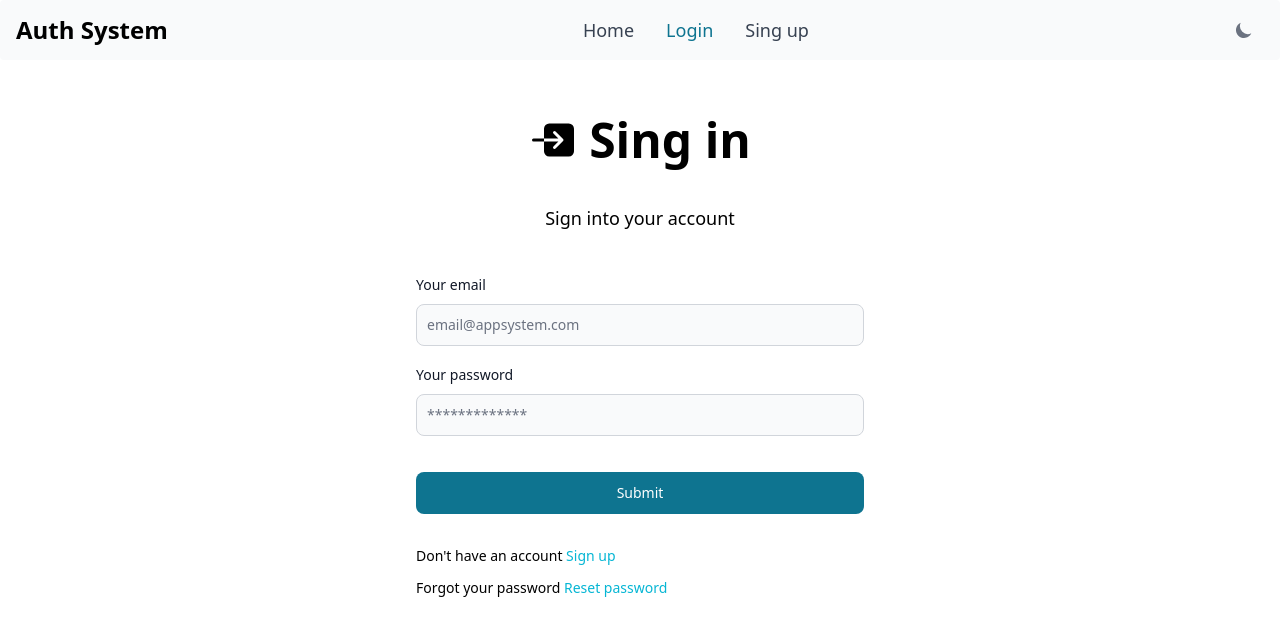
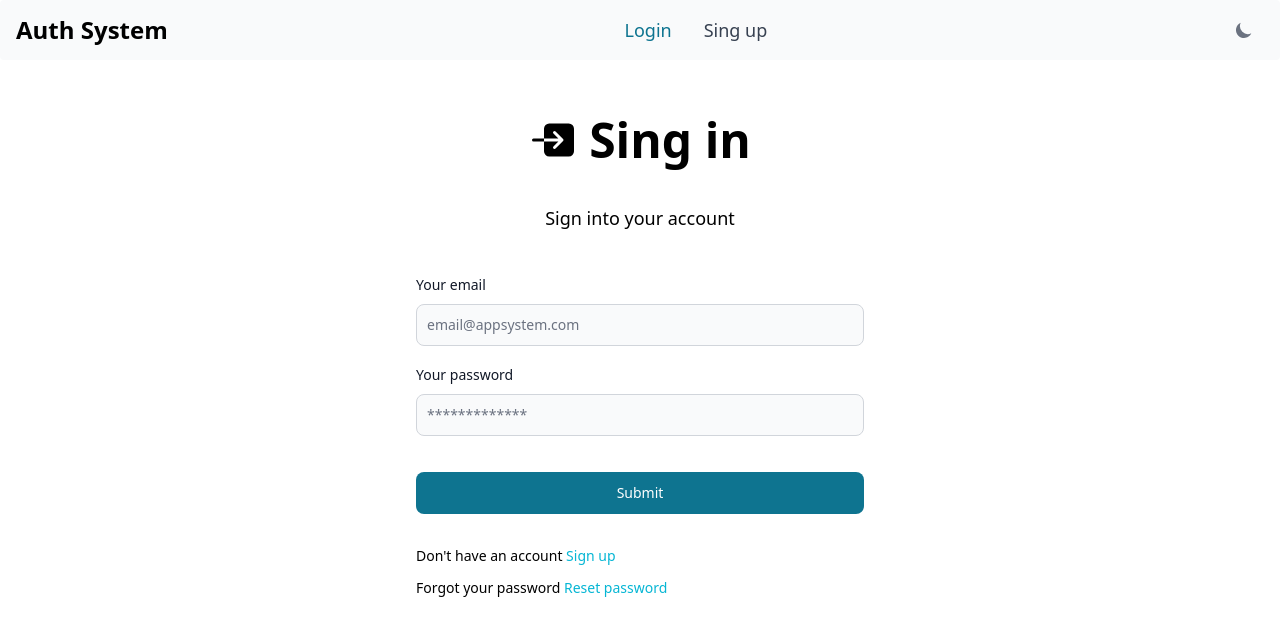
Before and after one commit to VictorZ94/auth_system, a React (Vite) app in the folder frontend/: page /login in a window 1280 px wide. Shown: the top 636 px of the page. Built offline with nearby package versions, Linux system fonts and the light colour scheme.

Commit message:
protect home view

```diff
--- a/frontend/src/components/Navbar.jsx
+++ b/frontend/src/components/Navbar.jsx
@@ -1,7 +1,7 @@
-import { Link, NavLink } from "react-router-dom";
+import { NavLink } from "react-router-dom";
 import { connect } from "react-redux";
 import { logout } from "../actions/auth";
-import { Button, DarkThemeToggle, Navbar as NavbarFlow } from "flowbite-react";
+import { DarkThemeToggle, Navbar as NavbarFlow } from "flowbite-react";
 
 const Navbar = ({ logout, isAuthenticated }) => {
   const guestLinks = () => (
@@ -34,6 +34,19 @@ const Navbar = ({ logout, isAuthenticated }) => {
   );
 
   const authLinks = () => (
+    <>
+      <li>
+        <NavLink
+          to="/"
+          className={({ isActive }) =>
+            isActive
+              ? "text-lg block py-2 pr-4 pl-3 md:p-0 bg-cyan-700 text-white dark:text-white md:bg-transparent md:text-cyan-700"
+              : "text-lg block py-2 pr-4 pl-3 md:p-0 border-b border-gray-100 text-gray-700 hover:bg-gray-50 dark:border-gray-700 dark:text-gray-400 dark:hover:bg-gray-700 dark:hover:text-white md:border-0 md:hover:bg-transparent md:hover:text-cyan-700 md:dark:hover:bg-transparent md:dark:hover:text-white"
+          }
+        >
+          Home
+        </NavLink>
+      </li>
       <li>
         <a
           href="/logout"
@@ -42,6 +55,7 @@ const Navbar = ({ logout, isAuthenticated }) => {
           Logout
         </a>
       </li>
+    </>
   );
 
   return (
@@ -56,18 +70,6 @@ const Navbar = ({ logout, isAuthenticated }) => {
         <NavbarFlow.Toggle />
       </div>
       <NavbarFlow.Collapse>
-        <li>
-          <NavLink
-            to="/"
-            className={({ isActive }) =>
-              isActive
-                ? "text-lg block py-2 pr-4 pl-3 md:p-0 bg-cyan-700 text-white dark:text-white md:bg-transparent md:text-cyan-700"
-                : "text-lg block py-2 pr-4 pl-3 md:p-0 border-b border-gray-100 text-gray-700 hover:bg-gray-50 dark:border-gray-700 dark:text-gray-400 dark:hover:bg-gray-700 dark:hover:text-white md:border-0 md:hover:bg-transparent md:hover:text-cyan-700 md:dark:hover:bg-transparent md:dark:hover:text-white"
-            }
-          >
-            Home
-          </NavLink>
-        </li>
         {isAuthenticated ? authLinks() : guestLinks()}
       </NavbarFlow.Collapse>
     </NavbarFlow>
```
Lines whose indentation alone changed are shown as unchanged.
